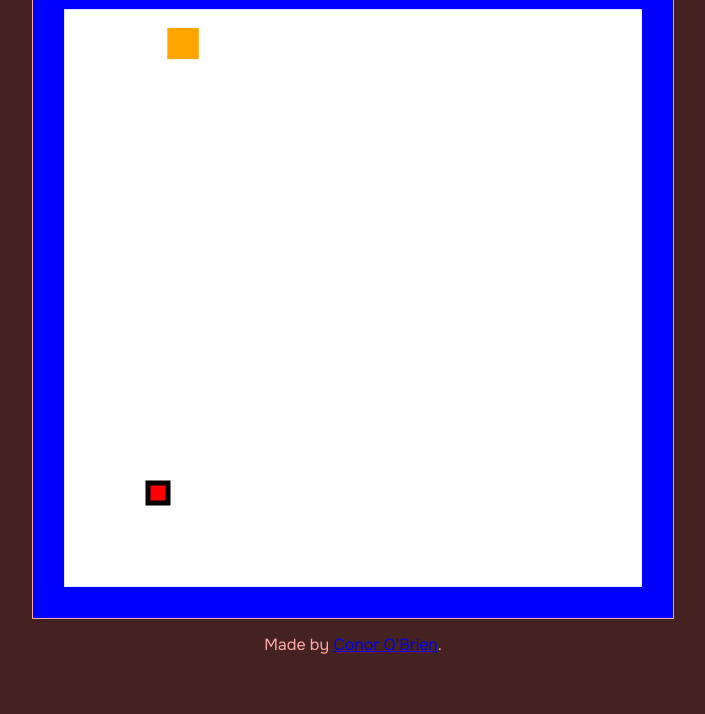
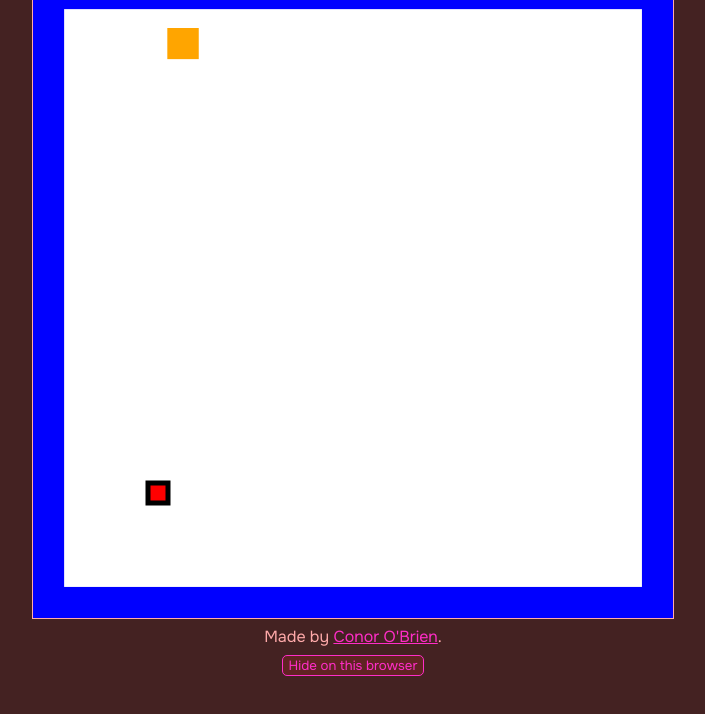
Before and after one commit to ConorOBrien-Foxx/DemandingDodgeGame, a plain HTML site: page index.html in a window 1280 px wide. Shown: the part 60-774 px from the top of the page, without its empty margins (287-992 px from the left). Drawn offline with Linux system fonts and the light colour scheme; a web font is replaced by a local one.

```diff
--- a/index.html
+++ b/index.html
@@ -24,7 +24,8 @@
         </div>
     </main>
     <footer>
-        <p>Made by <a href="https://conorobrien-foxx.github.io/" target="_blank">Conor O'Brien</a>.</p>
+        <div>Made by <a href="https://conorobrien-foxx.github.io/" target="_blank">Conor O'Brien</a>.</div>
+        <div class="ko-fi"><script type='text/javascript' src='https://storage.ko-fi.com/cdn/widget/Widget_2.js'></script><script type='text/javascript'>if(!localStorage.hideConorKofi||new Date-localStorage.hideConorKofi>=16070400000){kofiwidget2.init('Support me on Ko-fi', '#ff2dc7', 'W7W2UL808');kofiwidget2.draw();}else{document.querySelector(".ko-fi").remove();}</script> <button class="hideme">Hide on this browser</button></div>
     </footer>
 </body>
 </html>
--- a/res/ddg.css
+++ b/res/ddg.css
@@ -1,6 +1,11 @@
 :root {
     --background-color: #422;
     --text-color: #faa;
+
+    --action-color: #ff2dc7;
+    --action-highlight-color: #ff8ae0;
+    --action-background-color: #602323;
+    --action-background-highlight-color: #8b3030;
 }
 
 html {
@@ -41,3 +46,36 @@
     /* image-rendering: pixelated;
     image-rendering: crisp-edges; */
 }
+
+a, a:visited {
+    color: var(--action-color);
+}
+a:hover {
+    color: var(--action-highlight-color);
+}
+button {
+    color: var(--action-color);
+    border: 1px solid currentcolor;
+    background-color: var(--action-background-color);
+    cursor: pointer;
+    border-radius: 5px;
+
+}
+button:hover {
+    background-color: var(--action-background-highlight-color);
+}
+
+footer {
+    padding: 8px;
+    display: flex;
+    flex-direction: column;
+    align-items: center;
+    gap: 8px;
+}
+
+.ko-fi {
+    display: flex;
+    flex-direction: column;
+    align-items: center;
+    gap: 3px;
+}
--- a/src/ddg.js
+++ b/src/ddg.js
@@ -9,4 +9,10 @@
     let runner = new DDGGameRunner(game);
     runner.initialize();
     runner.start();
+
+    // inline JavaScript code in index.html is responsible for removing the Ko-fi button if it's been 6 months (16070400000 milliseconds)
+    dom.find(".hideme")?.addEventListener("click", () => {
+        localStorage.hideConorKofi = +new Date();
+        dom.find(".ko-fi").remove();
+    });
 });
```
Also changed, not shown: 1 other file.
